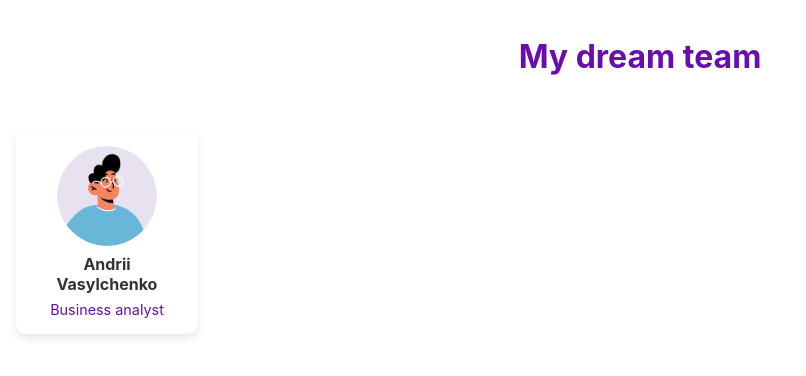
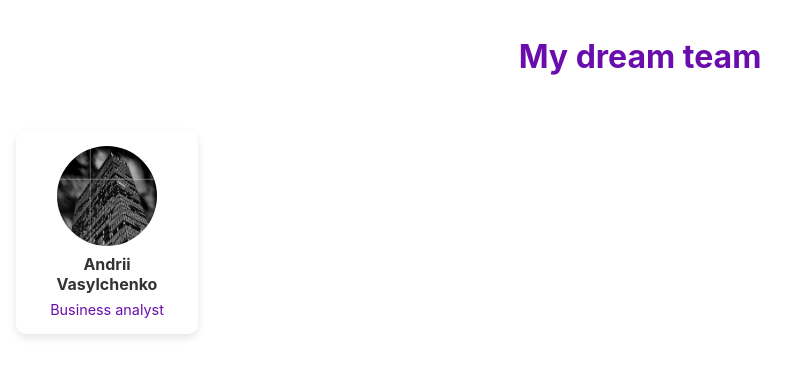
Before and after one commit to Andrii447/simple-landing-page, a React (Create React App) app: page / in a window 1280 px wide. Shown: the top 376 px of the page, without its empty margins (0-806 px from the left). Built offline with nearby package versions, Linux system fonts and the light colour scheme.

Commit message:
Update Body.js

```diff
--- a/src/components/Body.js
+++ b/src/components/Body.js
@@ -4,7 +4,7 @@ const Body = () => {
   return (
     <main style={styles.body}>
       <div style={styles.card}>
-        <img src={"/avatar-default.png"} alt="Andrii Vasylchenko" style={styles.photo} />
+        <img src={"/vasylchenko_photo.jpg"} alt="Andrii Vasylchenko" style={styles.photo} />
         <div style={styles.textContainer}>
           <h2 style={styles.name}>Andrii Vasylchenko</h2>
           <p style={styles.position}>Business analyst</p>
```
